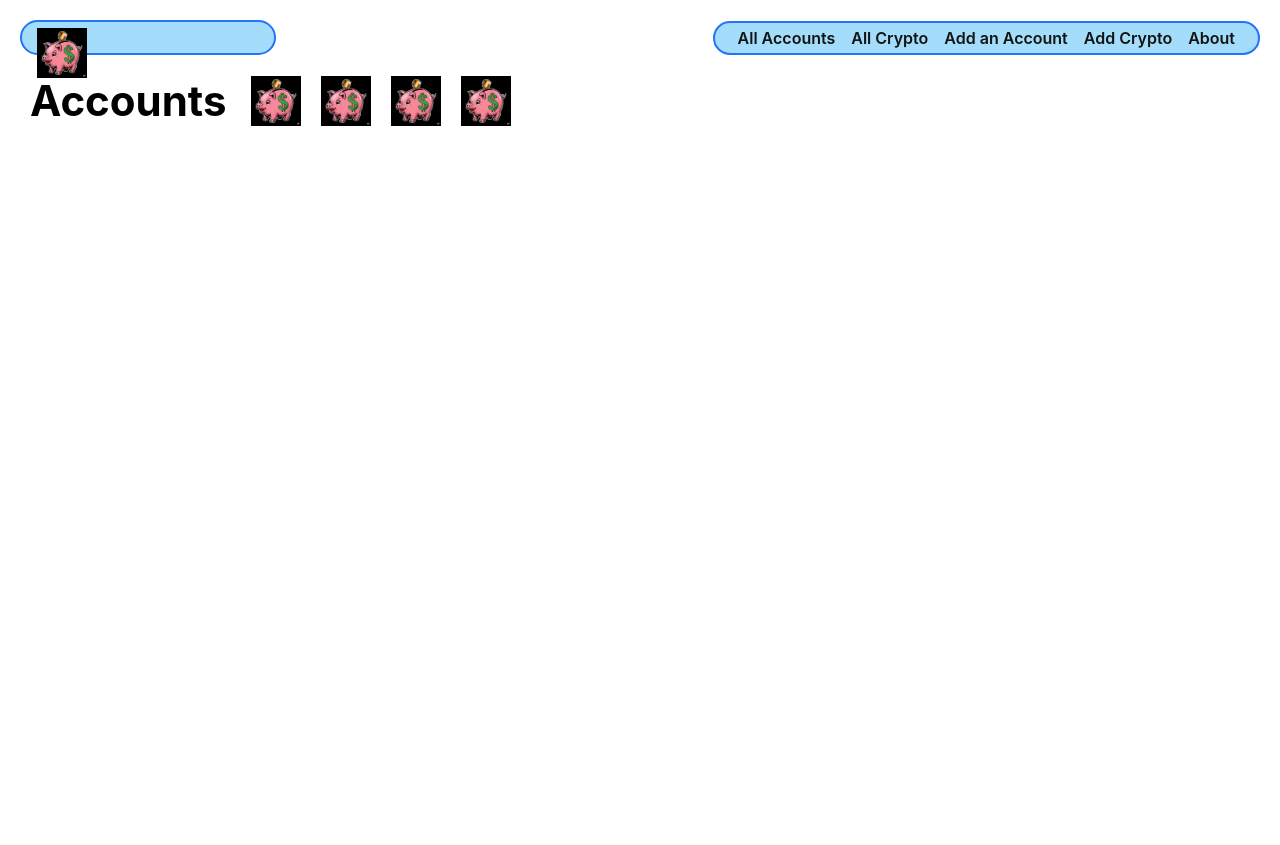
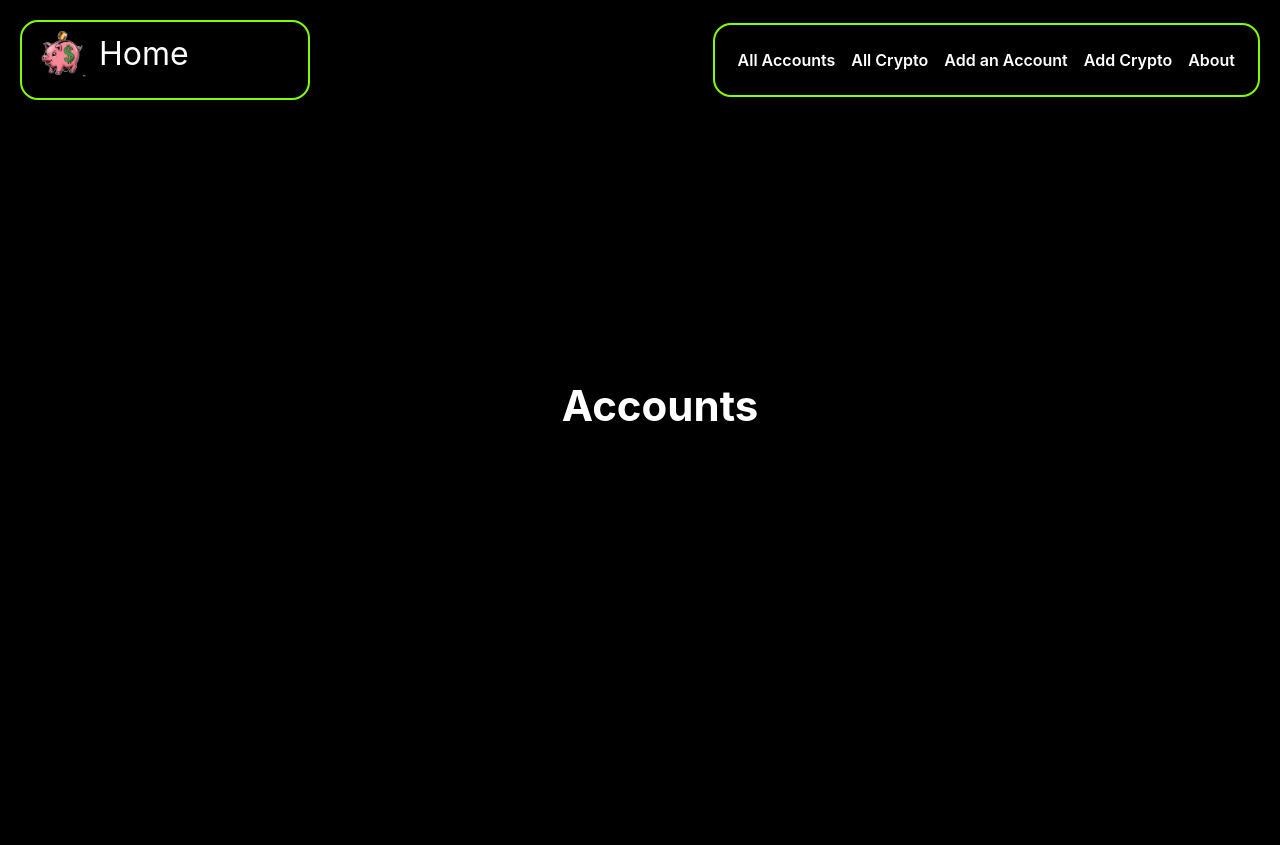
Before and after one commit to diadiaspora/Money_Collector, a Django app: page /accounts/ in a window 1280 px wide. Before the commit the page ends 126 px from the top, so only its background shows below. Run offline with Django 5.2, Linux system fonts and the light colour scheme.

Commit message:
css updates

```diff
--- a/main_app/static/css/accounts/account-index.css
+++ b/main_app/static/css/accounts/account-index.css
@@ -40,3 +40,19 @@
   .card-img-container {
     width: 50px;
   }
+
+  section.page-header {
+    width: 100%;
+    display: flex;               /* center the H1 as a flex child */
+    justify-content: center;     /* horizontal center */
+    align-items: center;         /* vertical center inside the section */
+    padding: 100px 20px;         /* replaces margin-top on the H1 */
+    box-sizing: border-box;
+  }
+
+
+section.page-header h1 {
+  margin: 0;
+  color: #ffffff;
+  text-align: center;         /* fallback if you prefer text-align */
+}
--- a/main_app/static/css/base.css
+++ b/main_app/static/css/base.css
@@ -4,18 +4,11 @@ html {
   box-sizing: border-box;
 }
 
-  /* The Universal Selector */
-  *, /* All elements*/
-  *::before, /* All ::before pseudo-elements */
+*::before,
 *::after {
-    /* All ::after pseudo-elements */
-    /* height & width will now include border & padding by default
-       but can be over-ridden as needed */
   box-sizing: inherit;
 }
 
-  /* resets font size to be 62.5% of the user preference -
-       in most browser configurations this will be 10px */
 :root {
   font-size: 62.5%;
 }
@@ -25,9 +18,9 @@ html {
   display: flex;
   flex-direction: column;
   align-items: center;
-    font-family: -apple-system, BlinkMacSystemFont, 'Segoe UI', 'Roboto',
-      'Oxygen', 'Ubuntu', 'Cantarell', 'Fira Sans', 'Droid Sans',
-      'Helvetica Neue', sans-serif;
+  font-family: -apple-system, BlinkMacSystemFont, "Segoe UI", "Roboto", "Oxygen",
+    "Ubuntu", "Cantarell", "Fira Sans", "Droid Sans", "Helvetica Neue",
+    sans-serif;
   min-height: 100vh;
   --nav-bg: rgba(104, 197, 248, 0.7);
   --nav-bg-ff: rgba(104, 197, 248, 0.9);
@@ -51,7 +44,7 @@ html {
 
 header {
   width: 100%;
-    background: var(--nav-bg-ff); /* rgba(104, 197, 248, .9) */
+  background: var(--nav-bg-ff);
   border-bottom: var(--borders);
 }
 
@@ -168,6 +161,21 @@ html {
   font-size: var(--font-reg);
 }
 
+.nav-link {
+  color: #ffffff;
+  font-size: 32px;
+  margin-left: 12px;
+  margin-top: 6px;
+  text-decoration: none;
+  display: inline-block;
+  transition: color 0.3s ease;
+}
+
+.nav-link:hover {
+  color: chartreuse;
+}
+
+
 @media only screen and (min-width: 768px) {
   header {
     position: sticky;
@@ -188,7 +196,6 @@ html {
     padding: 0 15px;
   }
 
-    /* visual fix to help align logo */
   .header-logo-container {
     padding-top: 3px;
   }
@@ -256,7 +263,6 @@ html {
   }
 
   .header-logo-container {
-      /* visual fix to help align logo */
     padding-top: 6px;
     width: 256px;
     height: 35px;
--- a/main_app/static/css/home.css
+++ b/main_app/static/css/home.css
@@ -16,7 +16,7 @@ main {
 }
 
 .header-logo-container {
-    display: none;
+  display: flex;
 }
 
 .logo-container {
--- a/main_app/templates/about.html
+++ b/main_app/templates/about.html
@@ -1,8 +1,8 @@
 {% extends 'base.html' %}
 {% block content %}
-<h1>About the Money Collector</h1>
+<h1 style="color: #ffffff; margin-top: 180px;">About the Money Collector</h1>
 <hr>
-<p class="page-content">
-    I like money
+<p class="page-content" style="color: #ffffff;">
+    Money collector alllows you to manage your crypto accounts.
 </p>
 {% endblock %}
--- a/main_app/templates/accounts/index.html
+++ b/main_app/templates/accounts/index.html
@@ -2,29 +2,21 @@
 <link rel="stylesheet" href="{% static 'css/accounts/account-index.css' %}" />
 {% endblock %} {% block content %}
 
-<section class="page-header">
+<section class="page-header" style="display: flex; justify-content: center; color: white; margin-top: 180px;">
     <h1>Accounts</h1>
-    <img src="{% static 'images/pig.png' %}" alt="A cool pig" />
-    <img src="{% static 'images/pig.png' %}" alt="A happy pig" />
-    <img src="{% static 'images/pig.png' %}" alt="A pig in a teacup" />
-    <img src="{% static 'images/pig.png' %}" alt="A pig in a box" />
-</section>
+    </section>
 
 <section class="card-container">
     {% for account in accounts %}
-    <div class="card">
+    <div class="card" style="border-color: chartreuse; border-radius: 20px; margin: 20px;  ">
         <a href="/accounts/{{account.id}}">
-           <div class="card-content">
-            <div class="card-img-container">
+           <div class="card-content" style="background-color: #ffffff; border-radius: 18px; width: 93%; ">
+            <div class="card-img-container" >
                 <img src="{% static 'images/pig.png' %}" alt="pig" style="width: 50px;" />
             </div>
             <h2 class="card-title">{{ account.bank }}</h2>
-            <!-- {% if cat.age > 0 %} -->
-            <!-- <p>{{ account.type }} </p> -->
-            <!-- {% else %} -->
             <p> {{ account.type }} </p>
             <p> {{ account.country }} </p>
-            <!-- {% endif %} -->
             <p><small>{{ account.currency }}</small></p>
             <p><strong>Balance:</strong> ${{ account.balance }}</p>
         </div>
--- a/main_app/templates/base.html
+++ b/main_app/templates/base.html
@@ -9,25 +9,40 @@
     <meta name="viewport" content="width=device-width, initial-scale=1.0" />
     <link rel="shortcut icon" type="image/png" href="{% static 'images/pig.png' %}" />
     <link rel="stylesheet" href="{% static 'css/base.css' %}">
-    <title>Cat Collector</title>
+    <title>Crypto Collector</title>
     {% block head %}
     {% endblock %}
 </head>
 
-<body>
+<body style="background-color: black;">
     <header>
-        <div class="header-logo-container">
-            <a href="{% url 'home' %}" class="header-img" >
-                <img src="{% static 'images/pig.png' %}" alt="The Money Collector Logo" class="header-img" style="width: 50px;"/>
+        <div class="header-logo-container"
+            style="background-color: black; height: 70px; border-color: chartreuse; display: flex; ">
+            <div>
+            <a href="{% url 'home' %}"  >
+                <img src="{% static 'images/pig.png' %}" alt="The Crypto Collector Logo" class="header-img"
+                    style="width: 50px;" />
             </a>
+            </div>
+            <div><a href="{% url 'home' %}" style="text-decoration: none;" > <p style="color: #ffffff; font-size: 32px; margin-left: 12px; margin-top: 6px;"   onmouseover="this.style.color='chartreuse'"
+                onmouseout="this.style.color='white'">Home </p></a></div>
+            <div>
+
+            </div>
         </div>
-        <nav>
+        <nav style="background-color: black; height: 70px; border-color: chartreuse;">
             <ul>
-                <li><a href="/accounts">All Accounts</a></li>
-                <li><a href="{% url 'crypto-index' %}">All Crypto</a></li>
-                <li><a href="{% url 'account-create' %}">Add an Account</a></li>
-                <li><a href="{% url 'crypto-create' %}">Add Crypto</a></li>
-                <li><a href="/about">About</a></li>
+                <li><a href="/accounts" style="color: white; text-decoration: none;"   onmouseover="this.style.color='chartreuse'"
+                    onmouseout="this.style.color='white'">All Accounts</a></li>
+                <li><a href="{% url 'crypto-index' %}" style="color: white; text-decoration: none;"   onmouseover="this.style.color='chartreuse'"
+                    onmouseout="this.style.color='white'">All Crypto</a></li>
+                <li><a href="{% url 'account-create' %}" style="color: white; text-decoration: none;"   onmouseover="this.style.color='chartreuse'"
+                    onmouseout="this.style.color='white'">Add an Account</a>
+                </li>
+                <li><a href="{% url 'crypto-create' %}" style="color: white; text-decoration: none;"   onmouseover="this.style.color='chartreuse'"
+                    onmouseout="this.style.color='white'">Add Crypto</a></li>
+                <li><a href="/about" style="color: white; text-decoration: none;"   onmouseover="this.style.color='chartreuse'"
+                    onmouseout="this.style.color='white'">About</a></li>
             </ul>
         </nav>
     </header>
--- a/main_app/templates/main_app/crypto_detail.html
+++ b/main_app/templates/main_app/crypto_detail.html
@@ -5,11 +5,11 @@
 {% endblock %}
 {% block content %}
 
-<div class="card" style="border-color: black">
+<div class="card" style="border-color: black; margin-top: 180px;">
     <div class="card-bg" style="background-color: black"></div>
-    <div class="card-content">
+    <div class="card-content" style="color: #ffffff">
         <h2>{{ crypto.name }}</h2>
-        <p>A {{ crypto.price_usd }} crypto</p>
+        <p style="font-size: 24px;"> Price: {{ crypto.price_usd }} crypto</p>
     </div>
 </div>
 <a href="{% url 'crypto-update' crypto.id %}" class="btn warn">Edit</a>
```
Also changed, not shown: main_app/templates/accounts/detail.html (+14 -19 lines), main_app/templates/home.html (+4 -3 lines), main_app/templates/main_app/account_form.html (+4 -4 lines), main_app/templates/main_app/crypto_form.html (+5 -4 lines), main_app/templates/main_app/crypto_list.html (+9 -14 lines). Lines whose indentation alone changed are shown as unchanged.
